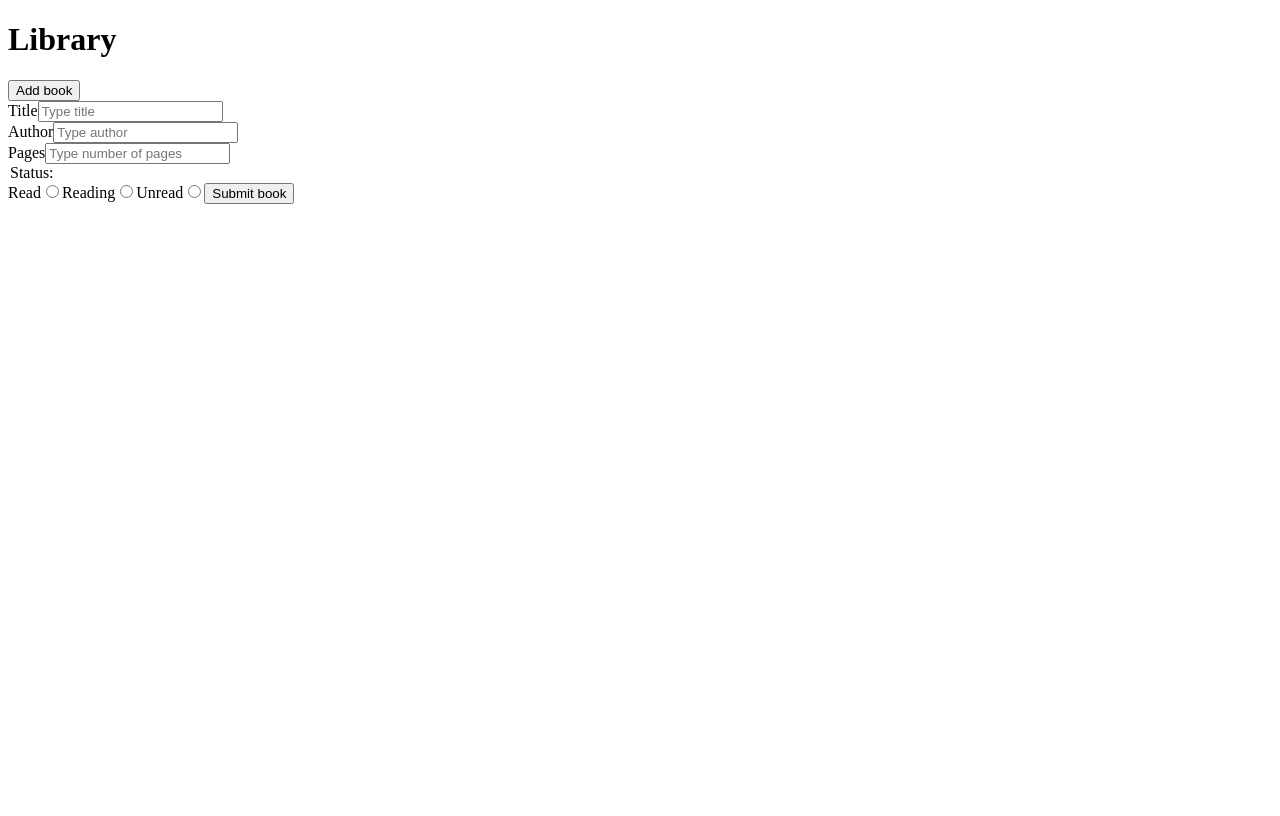
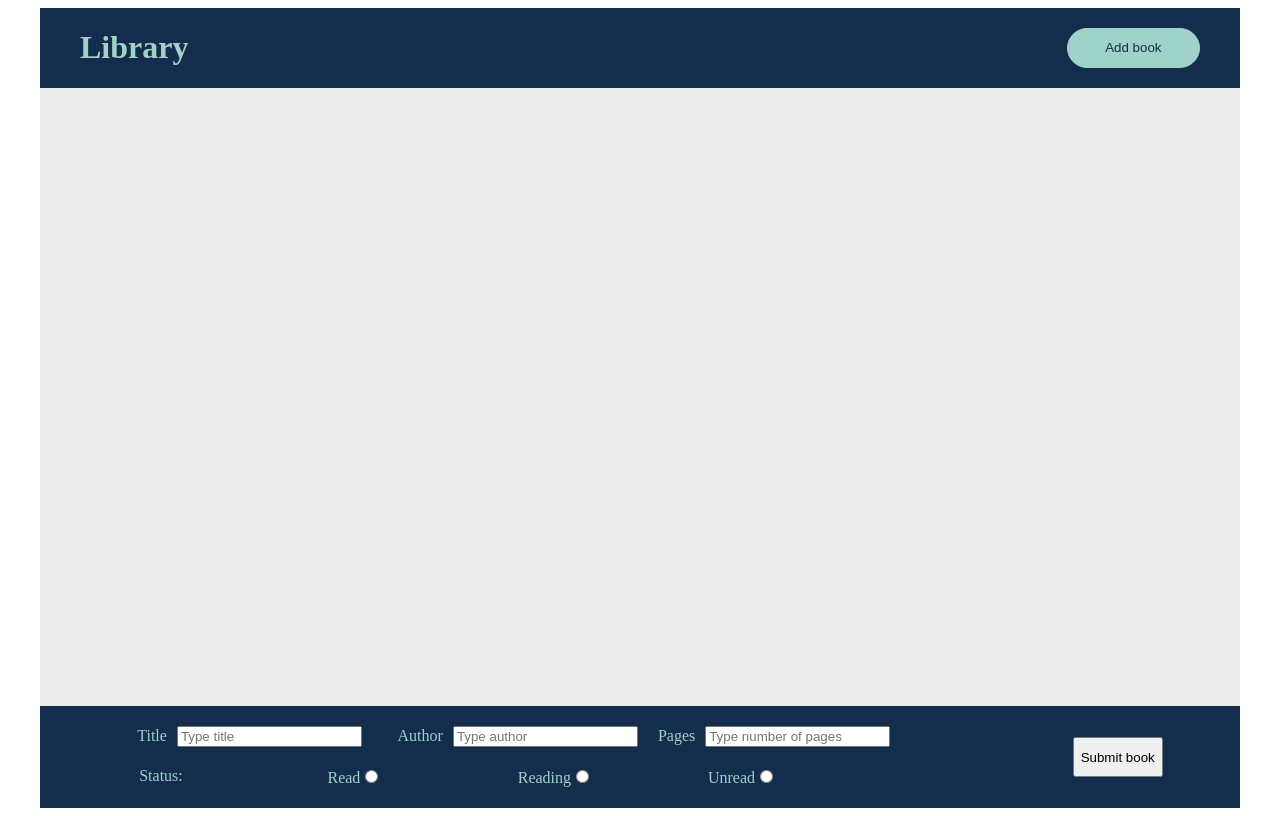
Before and after one commit to 5h1nry0/Library-app, a plain HTML site: page index.html in a window 1280 px wide. Both pictures are taken after a click on the button "Add book". Drawn offline with Linux system fonts and the light colour scheme.

Commit message:
Style base layout and form

```diff
--- a/index.html
+++ b/index.html
@@ -7,43 +7,15 @@
     <link rel="stylesheet" href="styles.css" >
 </head>
 <body>
-    <h1>Library</h1>
+    <div class="page-container">
+        <header>
+            <h1>Library</h1>
+            <button class="add-book" id="add-book">Add book</button>
+        </header>
 
-    <button class="add-book" id="add-book">Add book</button>
+        <div class="books-container" id="books-container"></div>
 
-    <div id="form-container"></div>
-<!--
-    <form action="" id="addBookForm">
-        <div class="form-row" id="form-row-1">
-            <label for="title">Title:</label>
-            <input type="text"
-                   id="title"
-                   placeholder="Type title"/>
-        </div>
-        <div class="form-row" id="form-row-2">
-            <label for="author">Author:</label>
-            <input type="text"
-                   id="author"
-                   placeholder="Type author"/>
-        </div>
-        <div class="form-row" id="form-row-3">
-            <label for="pages">Pages:</label>
-            <input type="number"
-                   id="pages"
-                   placeholder="Type number of pages"/>
-        </div>
-        <legend>Status:</legend>
-        <label for="read">Read</label>
-        <input type="radio" id="read" name="status" value="Read">
-        <label for="reading">Reading</label>
-        <input type="radio" id="reading" name="status" value="Reading">
-        <label for="unread">Unread</label>
-        <input type="radio" id="unread" name="status" value="Unread">
-        <input type="button" id="submit-book" value="Add book" >
-    </form> -->
-
-    <div class="books-container" id="books-container">
-
+        <div id="form-container"></div>
     </div>
 
 <script src="script.js"></script>
--- a/script.js
+++ b/script.js
@@ -19,13 +19,20 @@ let addBook = document.getElementById("add-book");
 addBook.addEventListener("click", (e) => {
     const formContainer = document.getElementById('form-container')
 
+    if (formContainer.hasChildNodes()) {return}
+
+    else {
     const form = document.createElement("form");
     form.setAttribute("id", "addBookForm");
     formContainer.appendChild(form)
 
+        const formInputs = document.createElement("div");
+        formInputs.setAttribute("id", "form-inputs");
+        form.appendChild(formInputs)
+
             const formRowOne = document.createElement("div");
             formRowOne.setAttribute("id", "form-row-1");
-        form.appendChild(formRowOne)
+            formInputs.appendChild(formRowOne)
 
                 const titleLabel = document.createElement("label");
                 titleLabel.setAttribute("for", "title");
@@ -40,7 +47,7 @@ addBook.addEventListener("click", (e) => {
 
             const formRowTwo = document.createElement("div");
             formRowTwo.setAttribute("id", "form-row-2");
-        form.appendChild(formRowTwo)
+            formInputs.appendChild(formRowTwo)
 
                 const authorLabel = document.createElement("label")
                 authorLabel.textContent = "Author"
@@ -55,7 +62,7 @@ addBook.addEventListener("click", (e) => {
 
             const formRowThree = document.createElement("div")
             formRowThree.setAttribute("id", "form-row-3");
-        form.appendChild(formRowThree)
+            formInputs.appendChild(formRowThree)
 
                 const pagesLabel = document.createElement("label")
                 pagesLabel.textContent = "Pages"
@@ -68,45 +75,61 @@ addBook.addEventListener("click", (e) => {
                 inputPages.setAttribute("placeholder", "Type number of pages");
                 formRowThree.appendChild(inputPages);
 
+            const formRowFour = document.createElement("div")
+            formRowFour.setAttribute("id", "form-row-4");
+            formInputs.appendChild(formRowFour)
+
                 const statusLegend = document.createElement("legend")
                 statusLegend.textContent = "Status:"
-        form.appendChild(statusLegend);
+                formRowFour.appendChild(statusLegend);
+
+                const radioColOne = document.createElement("div")
+                radioColOne.setAttribute("id", "radio-col-1");
+                formRowFour.appendChild(radioColOne)
 
                     const readLabel = document.createElement("label")
                     readLabel.textContent = "Read"
                     readLabel.setAttribute("for", "read");
-        form.appendChild(readLabel)
+                    radioColOne.appendChild(readLabel)
 
                     const inputRead = document.createElement("input")
                     inputRead.setAttribute("type", "radio");
                     inputRead.setAttribute("id", "read");
                     inputRead.setAttribute("name", "status");
                     inputRead.setAttribute("value", "read");
-        form.appendChild(inputRead);
+                    radioColOne.appendChild(inputRead);
+
+                const radioColTwo = document.createElement("div")
+                radioColTwo.setAttribute("id", "radio-col-2");
+                formRowFour.appendChild(radioColTwo)
 
                     const readingLabel = document.createElement("label")
                     readingLabel.textContent = "Reading"
                     readingLabel.setAttribute("for", "reading");
-        form.appendChild(readingLabel)
+                    radioColTwo.appendChild(readingLabel)
 
                     const inputReading = document.createElement("input")
                     inputReading.setAttribute("type", "radio");
                     inputReading.setAttribute("id", "reading");
                     inputReading.setAttribute("name", "status");
                     inputReading.setAttribute("value", "reading");
-        form.appendChild(inputReading);
+                    radioColTwo.appendChild(inputReading);
+
+                const radioColThree = document.createElement("div")
+                radioColThree.setAttribute("id", "radio-col-3");
+                formRowFour.appendChild(radioColThree)
 
                     const unreadLabel = document.createElement("label")
                     unreadLabel.textContent = "Unread"
                     unreadLabel.setAttribute("for", "unread");
-        form.appendChild(unreadLabel)
+                    radioColThree.appendChild(unreadLabel)
 
                     const inputUnread = document.createElement("input")
                     inputUnread.setAttribute("type", "radio");
                     inputUnread.setAttribute("id", "unread");
                     inputUnread.setAttribute("name", "status");
                     inputUnread.setAttribute("value", "unread");
-        form.appendChild(inputUnread);
+                    radioColThree.appendChild(inputUnread);
 
         const submitButton = document.createElement("input")
         submitButton.setAttribute("type", "button");
@@ -125,6 +148,7 @@ addBook.addEventListener("click", (e) => {
             formContainer.removeChild(form)
             displayBooks()
             })
+    }
 })
 
 
--- a/styles.css
+++ b/styles.css
@@ -1,4 +1,77 @@
 .book-card{
-    border: 1px solid red;
-    background-color: beige;
+    border: 1px solid #142d4c;
+    background-color:  #ececec;
+    color: #142d4c;
 }
+
+.page-container{
+    min-height: 100vh;
+    max-width: 1200px;
+    display: flex;
+    flex-direction: column;
+    justify-content: center;
+    margin-left: auto;
+    margin-right: auto;
+
+    header{
+        background-color: #142d4c;
+        display: flex;
+        justify-content: space-between;
+        align-items: center;
+        padding-left: 40px;
+        padding-right: 40px;
+
+        h1{
+            color: #9fd3c7;
+        }
+
+        button{
+            color: #142d4c;
+            background-color: #9fd3c7;
+            height: 3em;
+            width: 10em;
+            border-radius: 25px;
+            border: 1px solid #9fd3c7;
+        }
+
+    }
+
+    .books-container{
+        background-color: #ececec;
+        flex-grow: 1;
+    }
+
+    #form-container {
+        background-color: #142d4c;
+        color: #9fd3c7;
+        form{
+            display: flex;
+            justify-content: space-around;
+            align-items: center;
+
+            #form-inputs{
+                display: grid;
+                grid-template-columns: 1fr 1fr 1fr;
+                grid-template-rows: 1fr 1fr ;
+                padding: 20px;
+                gap: 20px;
+
+                #form-row-1 label,
+                #form-row-2 label,
+                #form-row-3 label{
+                    margin-right: 10px;
+                }
+
+                #form-row-4{
+                    display: grid;
+                    grid-template-columns: 1fr 1fr 1fr 1fr;
+                    grid-column: 1/4;
+                }
+            }
+
+            #submit-book {
+                height: 40px;
+            }
+        }
+    }
+}
```
Lines whose indentation alone changed are shown as unchanged.
